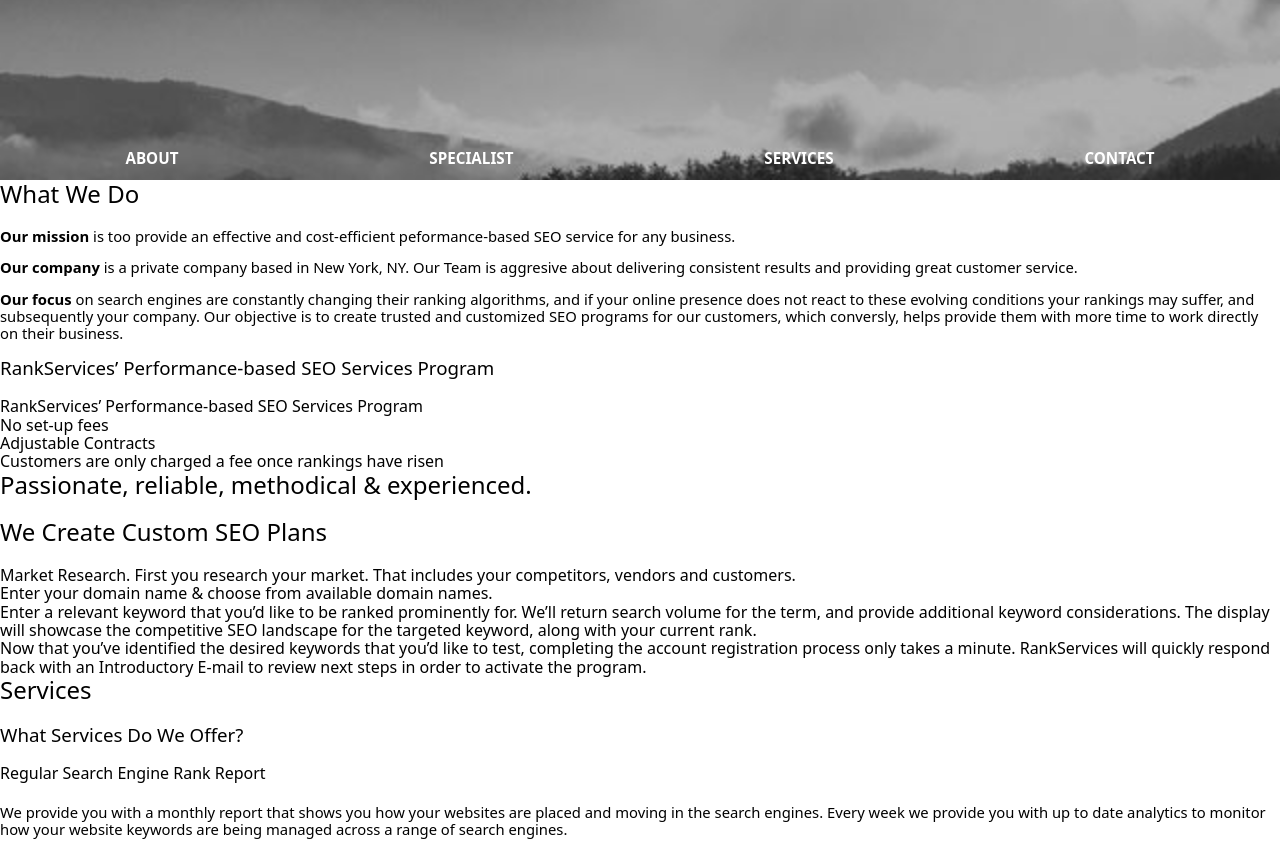
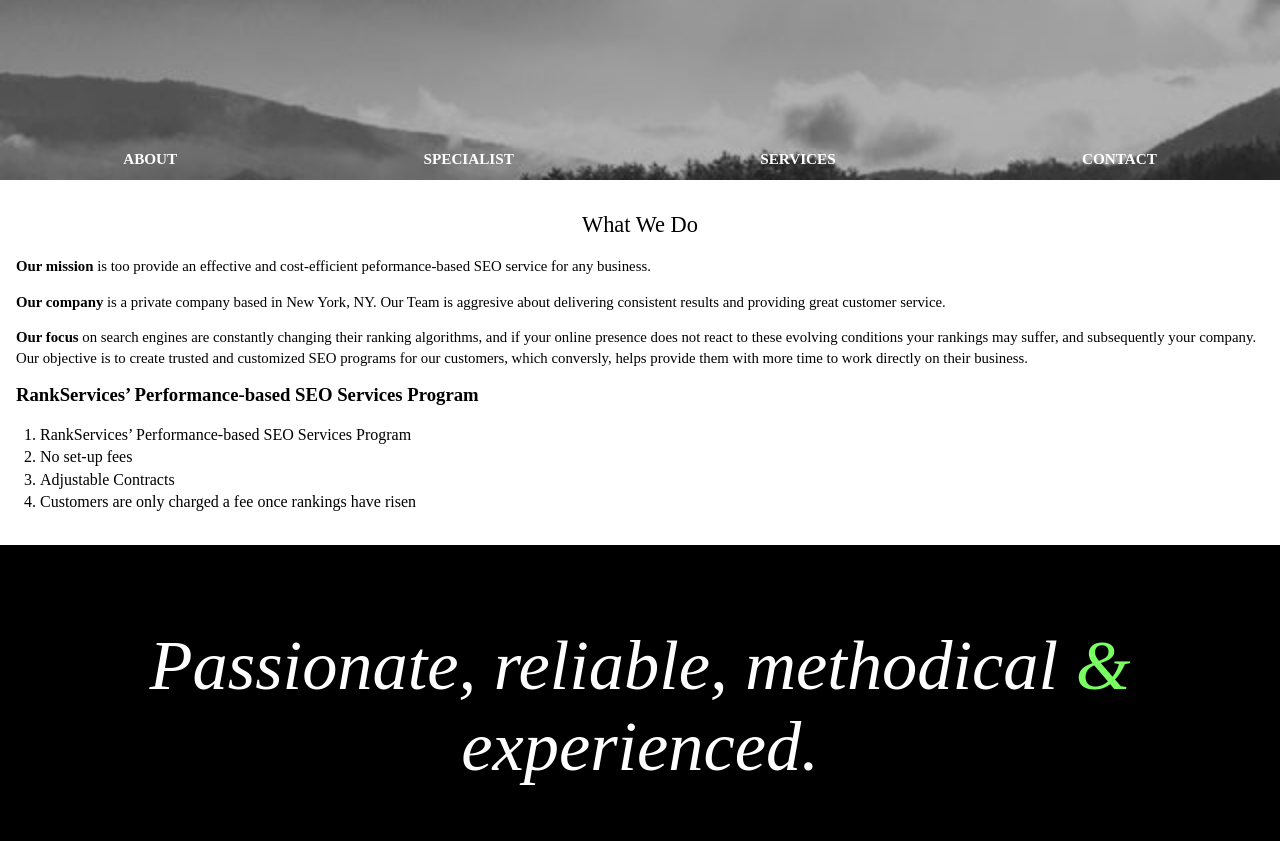
Before and after one commit to mirjmirj/template__rankservices, an Eleventy site: page index.html in a window 1280 px wide. Shown: the part 620-1461 px from the top of the page. Built offline with nearby package versions, Linux system fonts and the light colour scheme; Eleventy itself is replaced by a stand-in of ours; files that its build step writes are made by us from their sources.

Commit message:
need to go test about section

```diff
--- a/index.html
+++ b/index.html
@@ -28,7 +28,7 @@
             </nav>
         </header>
 
-        <section class="about">
+        <section id="about">
             <h2>What We Do</h2>
             <p><strong>Our mission</strong> is too provide an effective and cost-efficient peformance-based SEO service for any business.</p>
             <p><strong>Our company</strong> is a private company based in New York, NY. Our Team is aggresive about delivering consistent results and providing great customer service.</p>
@@ -43,11 +43,11 @@
             </ol>
         </section>
 
-        <section class="comment">
-            <h2>Passionate, reliable, methodical & experienced.</h2>
+        <section id="comment">
+            <h2>Passionate, reliable, methodical <span>&amp;</span> experienced.</h2>
         </section>
 
-        <section class="specialist">
+        <section id="specialist">
             <h2>We Create Custom SEO Plans</h2>
             <ol>
                 <li>Market Research. First you research your market. That includes your competitors, vendors and customers.</li>
@@ -57,7 +57,7 @@
             </ol>
         </section>
 
-        <section class="services">
+        <section id="services">
             <h2>Services</h2>
             <h3>What Services Do We Offer?</h3>
 
@@ -74,7 +74,7 @@
             <p>The search engines use complicated algorithms to calculate what websites are ranked in what positions. And they change these complicated formulas regularly. Through our regular work on many websites we are able to quickly respond to such changes and make the necessary modifications to your website to keep you ahead of competitors.</p>
         </section>
 
-        <section class="contact">
+        <section id="contact">
             <h2>Contact</h2>
 
             <form action="#" method="get" class="contact-form">
--- a/stylesheets/all.css
+++ b/stylesheets/all.css
@@ -12,6 +12,7 @@
 html,
 body {
     height: 100%;
+    font-family: baskerville;
 }
 
 header {
@@ -86,4 +87,58 @@
     }
 }
 
+/* --- Section: General --- */
+
+section {
+    padding: 2rem 1rem;
+}
+
+section > h2 {
+    font-size: 1.4rem;
+    text-align: center;
+}
+
+section p {
+    line-height: 1.4;
+}
+
 /* --- Section: What we do --- */
+#about {
+    h3 {
+        font-weight: bold;
+    }
+
+    ol {
+        line-height: 1.4;
+    }
+}
+
+/* --- Section: comment --- */
+#comment {
+    background: #000;
+    text-align: center;
+    & h2 {
+        margin: 0;
+        padding: 3rem 0;
+        font-size: 4.4rem;
+        font-style: italic;
+        color: #fff;
+    }
+
+    & span {
+        color: #7AFF63;
+    }
+}
+
+/* --- Section: specialist --- */
+#specialist {
+    ol {
+        list-style: none;
+        margin: 0;
+        padding: 0;
+    }
+
+    ol li {
+        margin: 2rem 0;
+    }
+}
--- a/stylesheets/base/resets.css
+++ b/stylesheets/base/resets.css
@@ -1,8 +1,15 @@
 ol,
 ul {
-    list-style: none;
     margin: 0;
     padding: 0;
+}
+
+ol {
+    padding-left: 1.5rem;
+}
+
+ul {
+    list-style: none;
 }
 
 img {
```
